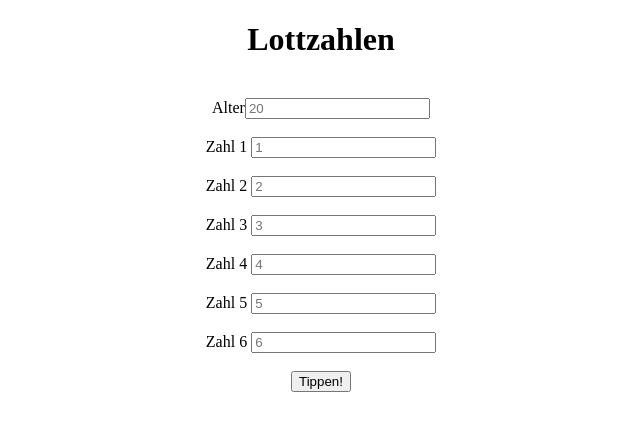
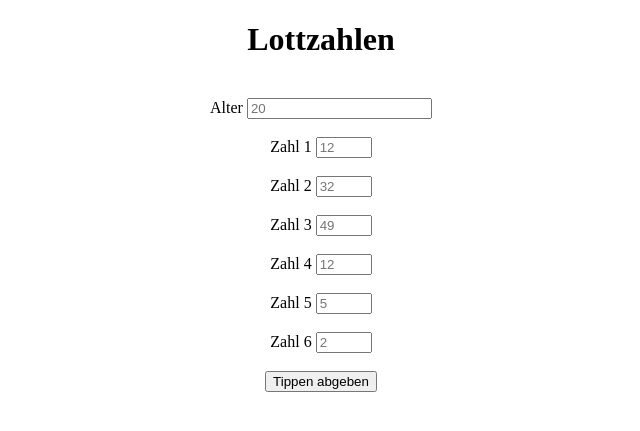
Before and after one commit to 0xChri2/School-Webpages-practice, a PHP site: page / in a window 1280 px wide. Shown: the top 431 px of the page, without its empty margins (319-959 px from the left). Run offline with PHP 8.4, Linux system fonts and the light colour scheme.

Commit message:
finish Lottery added chose 6 numbers and see if you win

```diff
--- a/Lottozahlen/index.php
+++ b/Lottozahlen/index.php
@@ -1,5 +1,6 @@
 <?php
 require'phpqrcode/qrlib.php';
+
 ?>
 <!DOCTYPE html>
 <html lang="en">
@@ -7,27 +8,35 @@
     <meta charset="UTF-8">
     <meta http-equiv="X-UA-Compatible" content="IE=edge">
     <meta name="viewport" content="width=device-width, initial-scale=1.0">
+    <link rel="stylesheet" href="style.css">
     <title>Lottozahlen</title>
 </head>
 <body>
+    <div class="start">
     <center>
     <h1>Lottzahlen</h1>
     <br />
     <form method="POST">
-        Alter<input type="number" name="Alter" placeholder="20" /><br /><br />
-        Zahl 1 <input type="number" name="Zahl1" placeholder="1" /><br /><br />
-        Zahl 2 <input type="number" name="Zahl2" placeholder="2" /><br /><br />
-        Zahl 3 <input type="number" name="Zahl3" placeholder="3" /><br /><br />
-        Zahl 4 <input type="number" name="Zahl3" placeholder="4" /><br /><br />
-        Zahl 5 <input type="number" name="Zahl3" placeholder="5" /><br /><br />
-        Zahl 6 <input type="number" name="Zahl3" placeholder="6" /><br /><br />
-        <input type="submit" value="Tippen!" name="submit" />
+        Alter <input type="number" name="Alter" placeholder="20" required /><br /><br />
+        Zahl 1 <input type="number" name="Zahl1" placeholder="12" min="1" max="49" required /><br /><br />
+        Zahl 2 <input type="number" name="Zahl2" placeholder="32" min="1" max="49" required /><br /><br />
+        Zahl 3 <input type="number" name="Zahl3" placeholder="49" min="1" max="49" required /><br /><br />
+        Zahl 4 <input type="number" name="Zahl4" placeholder="12" min="1" max="49" required /><br /><br />
+        Zahl 5 <input type="number" name="Zahl5" placeholder="5" min="1" max="49" required /><br /><br />
+        Zahl 6 <input type="number" name="Zahl6" placeholder="2" min="1" max="49" required /><br /><br />
+        <input type="submit" value="Tippen abgeben" name="submit" />
 
     </form>
     <?php
 
         if(isset($_POST['submit'])){
             $Alter = $_POST['Alter'];
+            $tipp[0] = $_POST['Zahl1'];
+            $tipp[1] = $_POST['Zahl2'];
+            $tipp[2] = $_POST['Zahl3'];
+            $tipp[3] = $_POST['Zahl4'];
+            $tipp[4] = $_POST['Zahl5'];
+            $tipp[5] = $_POST['Zahl6'];
             $Zahlen = array();
             $Zahlen[0] = rand(1,49);
             $Zahlen[1] = rand(1,49);
@@ -43,17 +52,36 @@
                 $errormsg[] = "Du bist zu jung um Lottozahlen zu tippen!";
                 $error = true;
             }
+            if($Alter >= 120){
+
+                $errormsg[] = "Du bist zu alt um Lottozahlen zu tippen!";
+                $error = true;
+            }
             if($error == false)
             {
-                echo"<h2>Ihre Lottozahlen sind:</h2>";
+                $gesamtlotto = $Zahlen[0] ." ". $Zahlen[1] ." ". $Zahlen[2] ." ". $Zahlen[3] ." ". $Zahlen[4] ." ". $Zahlen[5];
+                $gesamttipp = $tipp[0] ." ". $tipp[1] ." ". $tipp[2] ." ". $tipp[3] ." ". $tipp[4] ." ". $tipp[5];
+                $qrcode = "Lotto:".$gesamtlotto. "Dein Tipp:".$gesamttipp;
+                if($gesamtlotto == $gesamttipp){
+                    echo "</h2>Glückwunsch du hast gewonnen!</h2>";
+                }
+                else{
+                    echo "<h2>Du hast leider verloren!</h2>";
+                }
+
+                echo"<h4>Die Lottozahlen sind:</h4>";
                 foreach($Zahlen as $Zahl){
                     echo $Zahl . " ";
                 }
-                $gesamtlotto = $Zahlen[0] + $Zahlen[1] + $Zahlen[2] + $Zahlen[3] + $Zahlen[4] + $Zahlen[5];
 
-                QRcode::png($gesamtlotto,'QRCODE/Zahlen.png');
-                echo"<br /><img src='QRCODE/Zahlen.png' />";
+                QRcode::png($qrcode ,'QRCODE/Zahlen.png');
+                echo"</div><br /><div class='qrcode_img'><img src='QRCODE/Zahlen.png' /></div>";
+                echo "<br /><br /><div class='ending'>";
+                echo"<h4>Ihre Lottozahlen sind:</h4>";
 
+                foreach($tipp as $Zahl){
+                    echo $Zahl . " ";
+                }
             }
             else if($error == true)
             {
@@ -65,6 +93,7 @@
         }
 
     ?>
+    </div>
     </center>
 </body>
 </html>
--- /dev/null
+++ b/Lottozahlen/style.css
@@ -0,0 +1,20 @@
+body
+{
+    text-align: center;
+}
+
+@media print {
+
+    .start{
+        display: none;
+    }
+    .ending
+    {
+        display: none;
+    }
+    .qrcode_img{
+        display: block;
+        padding-left: 45%;
+        padding-top: 45%;
+    }
+}
```
Also changed, not shown: Lottozahlen/QRCODE/Zahlen.png.
